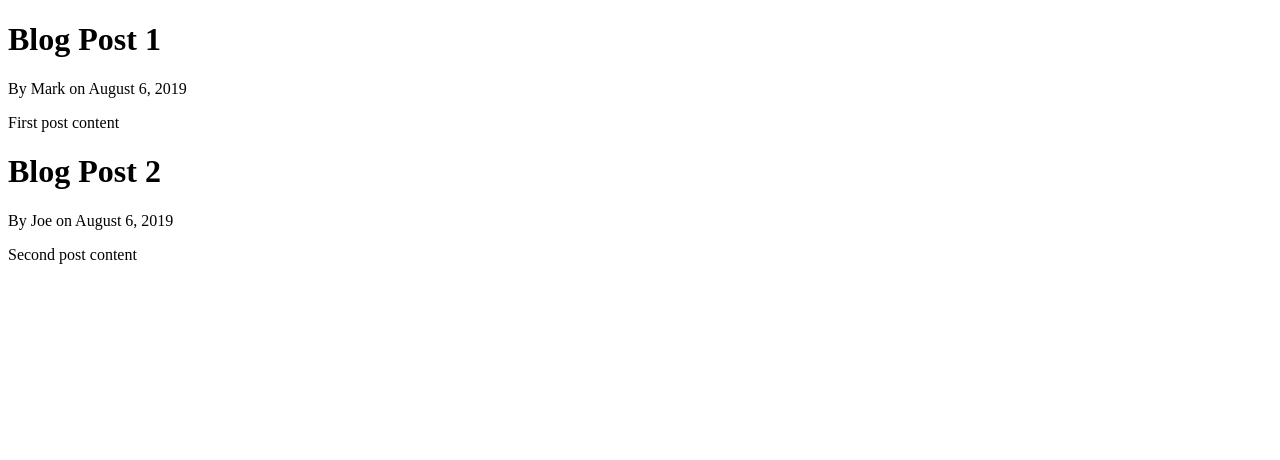
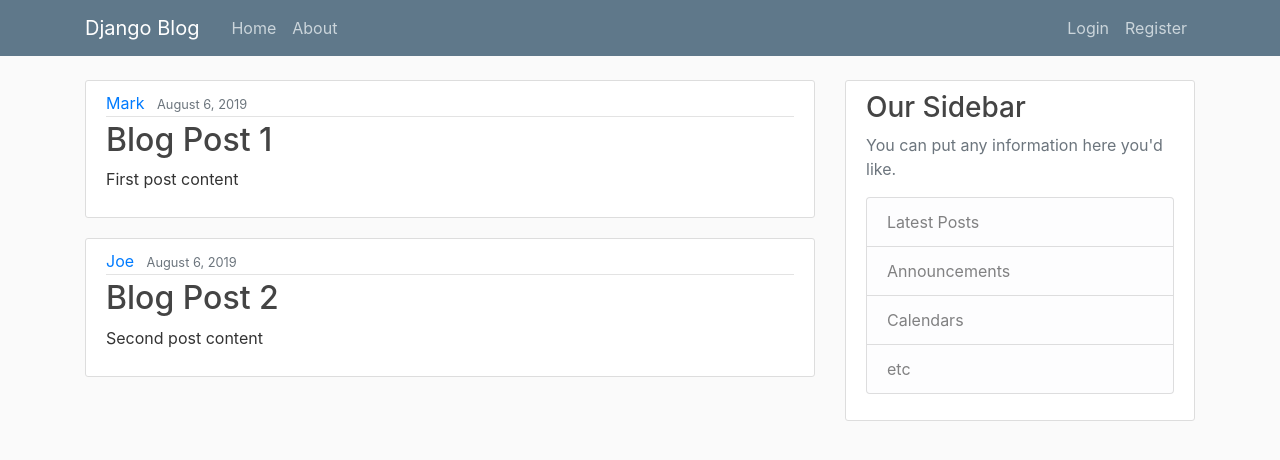
Before and after one commit to 4plus39/django_project, a Django app: page / in a window 1280 px wide. Shown: the top 460 px of the page. Run offline with Django 3.2, Linux system fonts and the light colour scheme; some libraries are stand-ins or nearby versions.

Commit message:
tutorial 3

```diff
--- /dev/null
+++ b/blog/static/blog/main.css
@@ -0,0 +1,84 @@
+body {
+  background: #fafafa;
+  color: #333333;
+  margin-top: 5rem;
+}
+
+h1, h2, h3, h4, h5, h6 {
+  color: #444444;
+}
+
+ul {
+  margin: 0;
+}
+
+.bg-steel {
+  background-color: #5f788a;
+}
+
+.site-header .navbar-nav .nav-link {
+  color: #cbd5db;
+}
+
+.site-header .navbar-nav .nav-link:hover {
+  color: #ffffff;
+}
+
+.site-header .navbar-nav .nav-link.active {
+  font-weight: 500;
+}
+
+.content-section {
+  background: #ffffff;
+  padding: 10px 20px;
+  border: 1px solid #dddddd;
+  border-radius: 3px;
+  margin-bottom: 20px;
+}
+
+.article-title {
+  color: #444444;
+}
+
+a.article-title:hover {
+  color: #428bca;
+  text-decoration: none;
+}
+
+.article-content {
+  white-space: pre-line;
+}
+
+.article-img {
+  height: 65px;
+  width: 65px;
+  margin-right: 16px;
+}
+
+.article-metadata {
+  padding-bottom: 1px;
+  margin-bottom: 4px;
+  border-bottom: 1px solid #e3e3e3
+}
+
+.article-metadata a:hover {
+  color: #333;
+  text-decoration: none;
+}
+
+.article-svg {
+  width: 25px;
+  height: 25px;
+  vertical-align: middle;
+}
+
+.account-img {
+  height: 125px;
+  width: 125px;
+  margin-right: 20px;
+  margin-bottom: 16px;
+}
+
+.account-heading {
+  font-size: 2.5rem;
+}
--- a/blog/templates/blog/about.html
+++ b/blog/templates/blog/about.html
@@ -1,6 +1,4 @@
-{% extend "blog/base.html" %}
+{% extends "blog/base.html" %}
 {% block content %}
-    {% for post in posts %}
-        <h1>About Page</h1>
-    {% endfor %}
+    <h1>About Page</h1>
 {% endblock content %}
--- a/blog/templates/blog/base.html
+++ b/blog/templates/blog/base.html
@@ -1,13 +1,66 @@
+{% load static %}
 <!DOCTYPE html>
 <html>
 <head>
+    <!-- Bootstrap CSS -->
+    <link rel="stylesheet" href="https://maxcdn.bootstrapcdn.com/bootstrap/4.0.0/css/bootstrap.min.css" integrity="sha384-Gn5384xqQ1aoWXA+058RXPxPg6fy4IWvTNh0E263XmFcJlSAwiGgFAW/dAiS6JXm" crossorigin="anonymous">
+
+    <link rel="stylesheet" type="text/css" href="{% static 'blog/main.css' %}">
+
     {% if title %}
-        <title>Django Blog - {{ post.title }}</title>
+        <title>Django Blog - {{ title }}</title>
     {% else %}
         <title>Django Blog</title>
     {% endif %}
 </head>
 <body>
-    {% block content %}{% endblock %}
+    <header class="site-header">
+      <nav class="navbar navbar-expand-md navbar-dark bg-steel fixed-top">
+        <div class="container">
+          <a class="navbar-brand mr-4" href="/">Django Blog</a>
+          <button class="navbar-toggler" type="button" data-toggle="collapse" data-target="#navbarToggle" aria-controls="navbarToggle" aria-expanded="false" aria-label="Toggle navigation">
+          <span class="navbar-toggler-icon"></span>
+          </button>
+          <div class="collapse navbar-collapse" id="navbarToggle">
+            <div class="navbar-nav mr-auto">
+              <a class="nav-item nav-link" href="{% url 'blog-home' %}">Home</a>
+              <a class="nav-item nav-link" href="{% url 'blog-about' %}">About</a>
+            </div>
+            <!-- Navbar Right Side -->
+            <div class="navbar-nav">
+              <a class="nav-item nav-link" href="#">Login</a>
+              <a class="nav-item nav-link" href="#">Register</a>
+            </div>
+          </div>
+        </div>
+      </nav>
+    </header>
+
+    <main role="main" class="container">
+      <div class="row">
+        <div class="col-md-8">
+          {% block content %}{% endblock %}
+        </div>
+        <div class="col-md-4">
+          <div class="content-section">
+            <h3>Our Sidebar</h3>
+            <p class='text-muted'>You can put any information here you'd like.
+              <ul class="list-group">
+                <li class="list-group-item list-group-item-light">Latest Posts</li>
+                <li class="list-group-item list-group-item-light">Announcements</li>
+                <li class="list-group-item list-group-item-light">Calendars</li>
+                <li class="list-group-item list-group-item-light">etc</li>
+              </ul>
+            </p>
+          </div>
+        </div>
+      </div>
+    </main>
+
+    <!-- Optional JavaScript -->
+    <!-- jQuery first, then Popper.js, then Bootstrap JS -->
+    <script src="https://code.jquery.com/jquery-3.2.1.slim.min.js" integrity="sha384-KJ3o2DKtIkvYIK3UENzmM7KCkRr/rE9/Qpg6aAZGJwFDMVNA/GpGFF93hXpG5KkN" crossorigin="anonymous"></script>
+    <script src="https://cdnjs.cloudflare.com/ajax/libs/popper.js/1.12.9/umd/popper.min.js" integrity="sha384-ApNbgh9B+Y1QKtv3Rn7W3mgPxhU9K/ScQsAP7hUibX39j7fakFPskvXusvfa0b4Q" crossorigin="anonymous"></script>
+    <script src="https://maxcdn.bootstrapcdn.com/bootstrap/4.0.0/js/bootstrap.min.js" integrity="sha384-JZR6Spejh4U02d8jOt6vLEHfe/JQGiRRSQQxSfFWpi1MquVdAyjUar5+76PVCmYl" crossorigin="anonymous"></script>
 </body>
 </html>
--- a/blog/templates/blog/home.html
+++ b/blog/templates/blog/home.html
@@ -1,8 +1,15 @@
 {% extends "blog/base.html" %}
 {% block content %}
     {% for post in posts %}
-        <h1>{{ post.title }}</h1>
-        <p>By {{ post.author }} on {{ post.date_posted}}</p>
-        <p>{{ post.content }}</p>
+        <article class="media content-section">
+          <div class="media-body">
+            <div class="article-metadata">
+              <a class="mr-2" href="#">{{ post.author }}</a>
+              <small class="text-muted">{{ post.date_posted }}</small>
+            </div>
+            <h2><a class="article-title" href="#">{{ post.title }}</a></h2>
+            <p class="article-content">{{ post.content }}</p>
+          </div>
+        </article>
     {% endfor %}
 {% endblock content %}
--- a/blog/views.py
+++ b/blog/views.py
@@ -23,4 +23,4 @@ def home(request):
     return render(request, 'blog/home.html', context)
 
 def about(request):
-    return render(request, 'blog/about.html')
+    return render(request, 'blog/about.html', {'title': 'About'})
```
